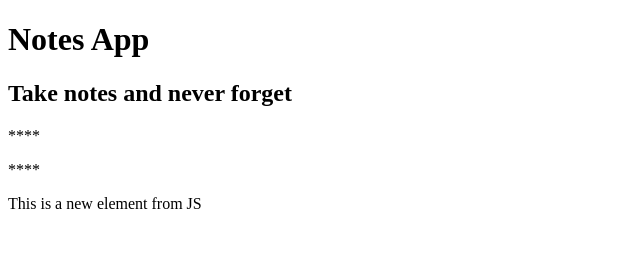
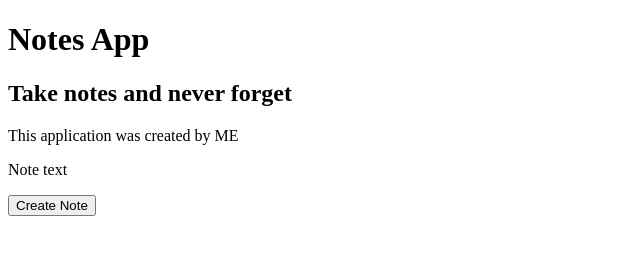
Before and after one commit to RodrigoACortes/js-tutorial, a plain HTML site: page notes-app/index.html in a window 1280 px wide. Shown: the whole page, without its empty margins (0-640 px from the left). Drawn offline with Linux system fonts and the light colour scheme.

Commit message:
user interaction

```diff
--- a/notes-app/index.html
+++ b/notes-app/index.html
@@ -8,6 +8,7 @@
     <h2>Take notes and never forget</h2>
     <p>This application was created by ME</p>
     <p>Note text</p>
+    <button>Create Note</button>
     <script src="notes-app.js"></script>
   </body>
 </html>
--- a/notes-app/notes-app.js
+++ b/notes-app/notes-app.js
@@ -10,21 +10,6 @@ const notes = [{
  }
 ]
 
-// DOM - Document Object Model
-
-// Query and remove
-// const p = document.querySelector('p')
-// p.remove()
-
-// Query all and remove
-const ps = document.querySelectorAll('p')
-ps.forEach(function (p) {
-  p.textContent = '****'
-  // console.log(p.textContent)
-  // p.remove()
+document.querySelector('button').addEventListener('click', function () {
+  console.log('Did this work')
 })
-
-// Add a new element
-const newParagraph = document.createElement('p')
-newParagraph.textContent = 'This is a new element from JS'
-document.querySelector('body').appendChild(newParagraph)
--- a/todo-app/todo-app.js
+++ b/todo-app/todo-app.js
@@ -31,7 +31,7 @@ message.textContent = `You have ${toDosLeft.length} toDos left`
 document.querySelector('body').appendChild(message)
 
 // add a p for each todo above (use text value)
-toDosLeft.forEach(function (toDo) {
+toDos.forEach(function (toDo) {
   const toDoShown = document.createElement('h3')
   toDoShown.textContent = toDo.text
   document.querySelector('body').appendChild(toDoShown)
```
